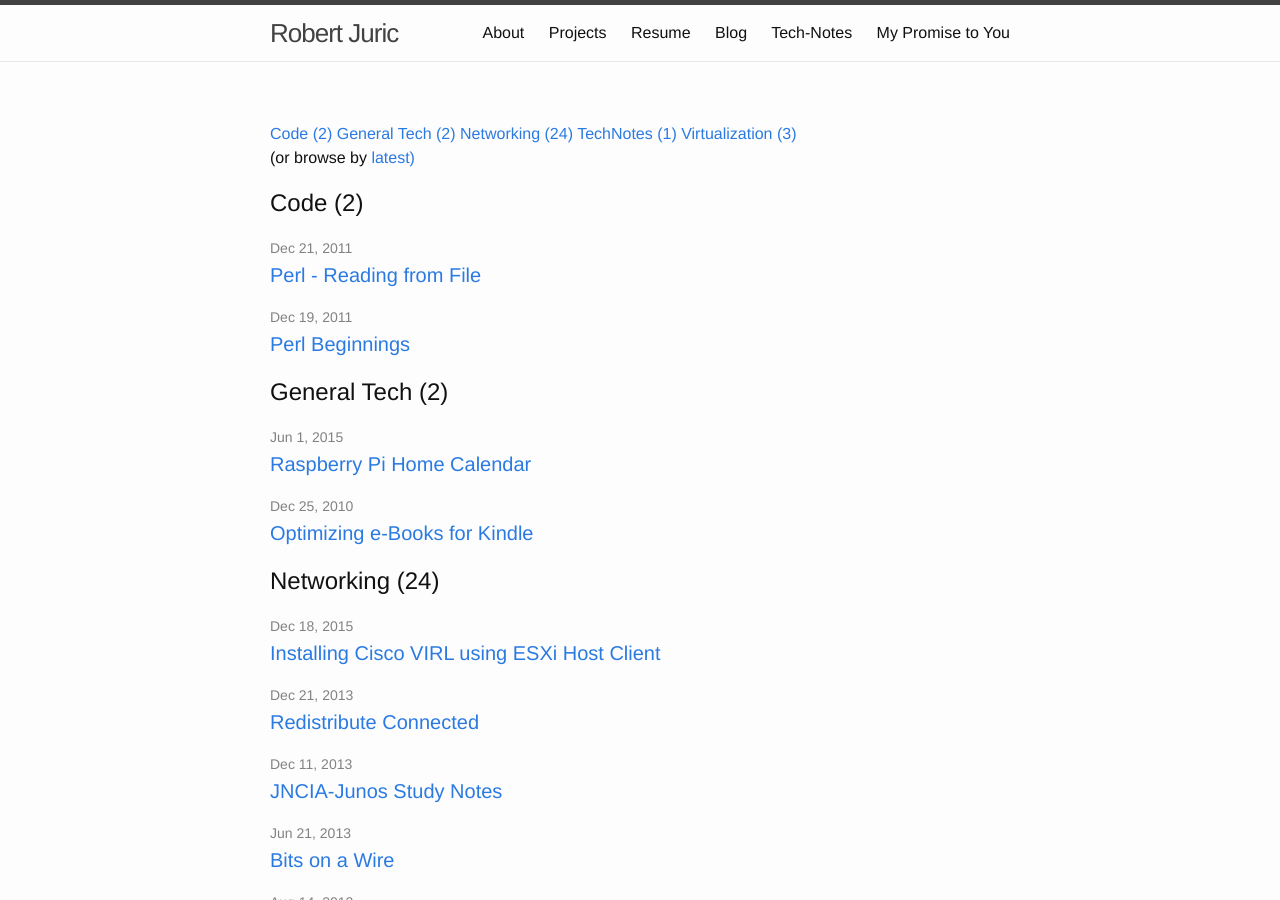
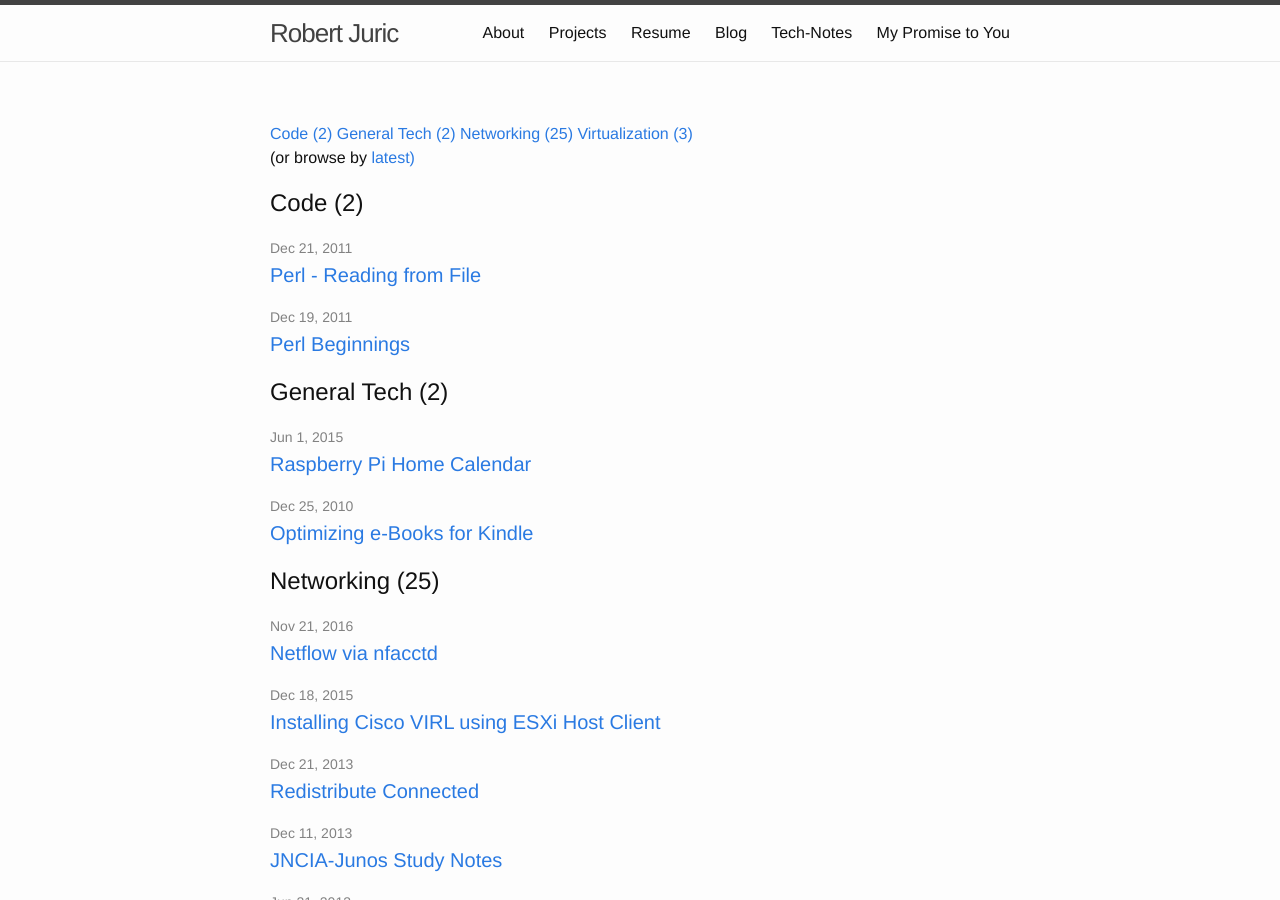
Before and after one commit to robertjuric/robertjuric.github.io, a Jekyll site: the page built from archivebycategory.md, in a window 1280 px wide and 900 px high. Built offline with Jekyll 4.4.1, drawn with Linux system fonts in a browser that asks for light colours; some of the changed text lies outside the part shown.

Commit message:
Updated category formatting

```diff
--- a/_posts/2016-11-21-netflow-via-nfacctd.markdown
+++ b/_posts/2016-11-21-netflow-via-nfacctd.markdown
@@ -2,7 +2,7 @@
 layout: post
 title: Netflow via nfacctd
 categories:
-- TechNotes
+- Networking
 ---
 
 I've been experimenting with with some network management systems at home and one piece that I keep getting hung up on is Netflow. I think there is great value in being able to see what type of traffic is leaving (or entering) your network, even at a macro scale. To test these systems I've been using my home Juniper SRX100 and various Open Source solutions to try to grab this netflow data and do something useful. I've discovered that grabbing the data isn't particulary difficult, but making it useful has been extremely difficult.
```
